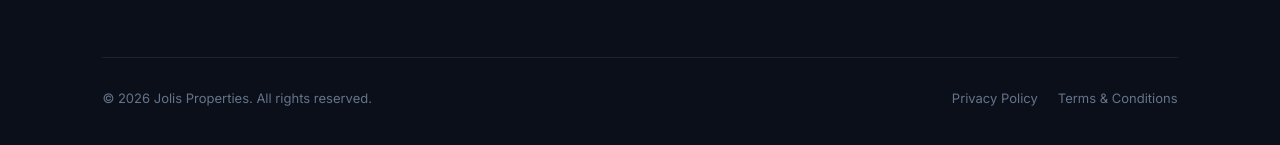
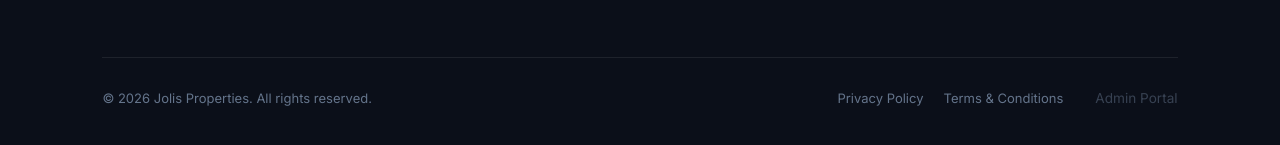
Before and after one commit to Hoomworth/jolis-properties, a plain HTML site: page index.html in a window 1280 px wide. Shown: the part 7682-7827 px from the top of the page. Drawn offline with Linux system fonts and the light colour scheme; no server answers.

Commit message:
feat: add discrete Admin Portal link in footer bottom

```diff
--- a/index.html
+++ b/index.html
@@ -612,6 +612,7 @@
       <div class="footer-bottom-links">
         <a href="#">Privacy Policy</a>
         <a href="#">Terms & Conditions</a>
+        <a href="admin" style="opacity: 0.5; font-size: 0.85rem; margin-left: 12px; transition: var(--transition);">Admin Portal</a>
       </div>
     </div>
   </footer>
```
